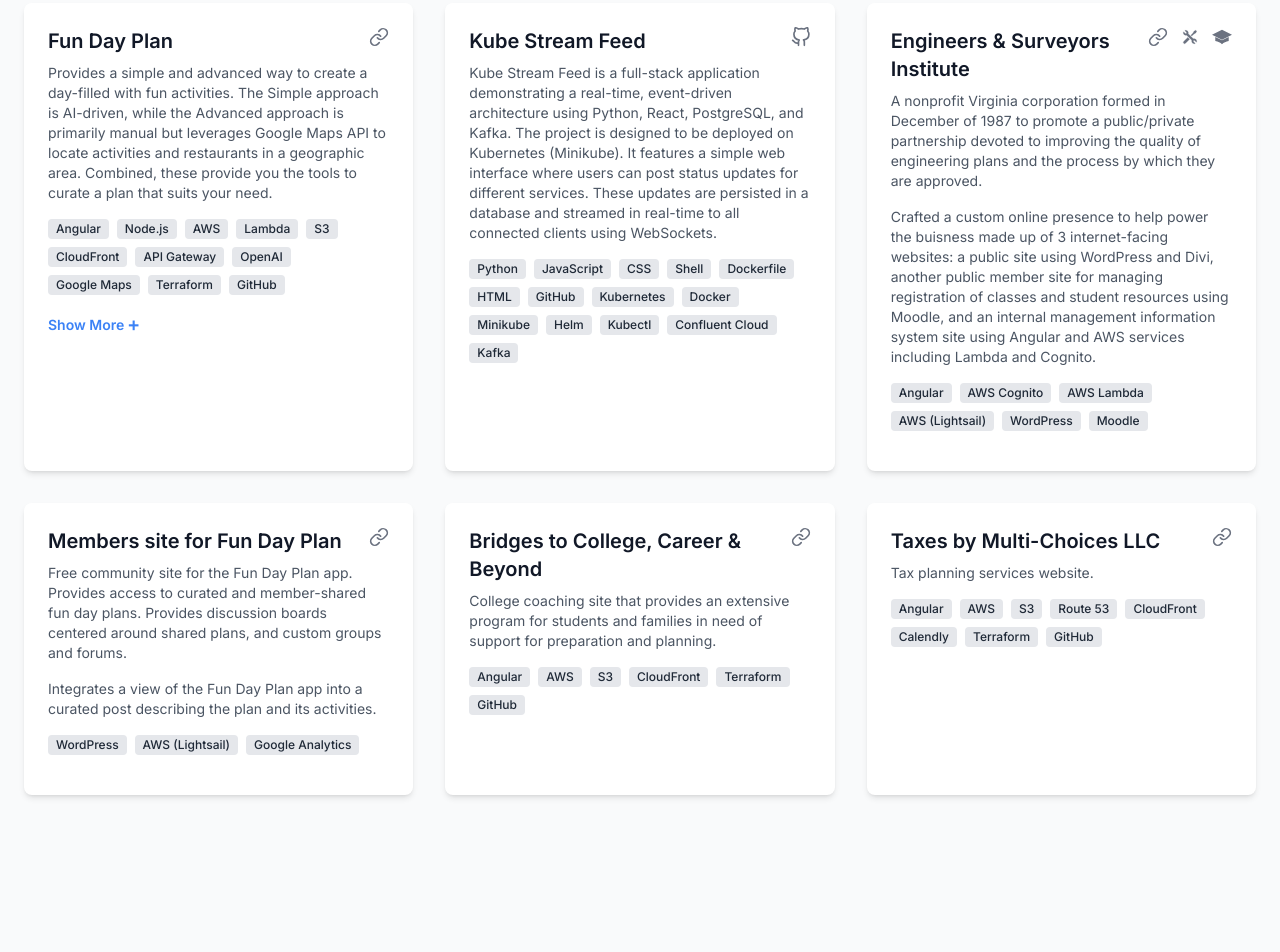
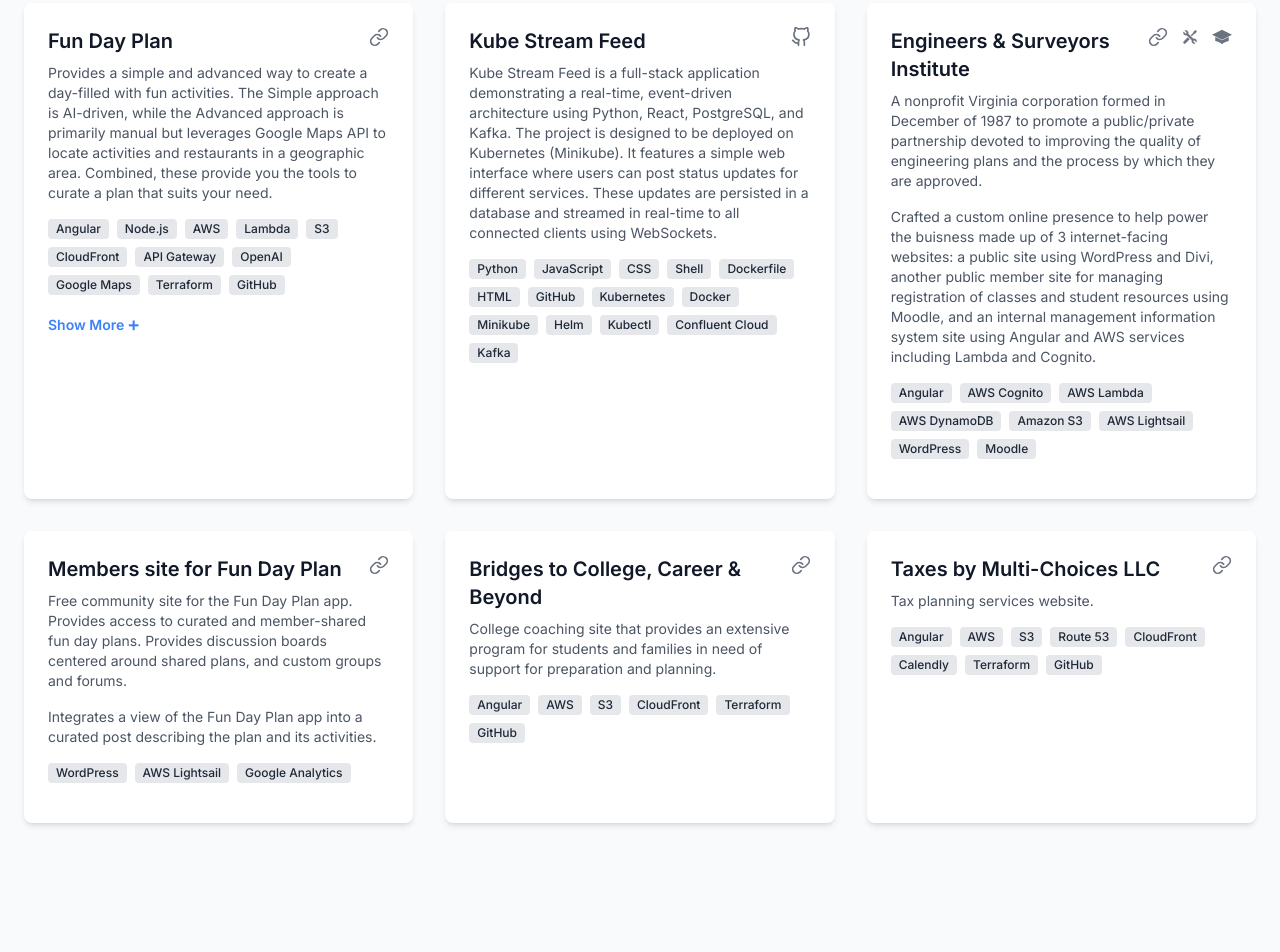
Before and after one commit to Draghonite/Draghonite.github.io, a plain HTML site: page index.html in a window 1280 px wide. Shown: the part 1814-2766 px from the top of the page. Drawn offline with nearby package versions, Linux system fonts and the light colour scheme.

Commit message:
Minor updates

```diff
--- a/index.html
+++ b/index.html
@@ -340,7 +340,9 @@
                           <span class="bg-gray-200 text-gray-800 dark:bg-gray-700 dark:text-gray-300 text-xs font-medium px-2 py-0.5 rounded">Angular</span>
                           <span class="bg-gray-200 text-gray-800 dark:bg-gray-700 dark:text-gray-300 text-xs font-medium px-2 py-0.5 rounded">AWS Cognito</span>
                           <span class="bg-gray-200 text-gray-800 dark:bg-gray-700 dark:text-gray-300 text-xs font-medium px-2 py-0.5 rounded">AWS Lambda</span>
-                          <span class="bg-gray-200 text-gray-800 dark:bg-gray-700 dark:text-gray-300 text-xs font-medium px-2 py-0.5 rounded">AWS (Lightsail)</span>
+                          <span class="bg-gray-200 text-gray-800 dark:bg-gray-700 dark:text-gray-300 text-xs font-medium px-2 py-0.5 rounded">AWS DynamoDB</span>
+                          <span class="bg-gray-200 text-gray-800 dark:bg-gray-700 dark:text-gray-300 text-xs font-medium px-2 py-0.5 rounded">Amazon S3</span>
+                          <span class="bg-gray-200 text-gray-800 dark:bg-gray-700 dark:text-gray-300 text-xs font-medium px-2 py-0.5 rounded">AWS Lightsail</span>
                           <span class="bg-gray-200 text-gray-800 dark:bg-gray-700 dark:text-gray-300 text-xs font-medium px-2 py-0.5 rounded">WordPress</span>
                           <span class="bg-gray-200 text-gray-800 dark:bg-gray-700 dark:text-gray-300 text-xs font-medium px-2 py-0.5 rounded">Moodle</span>
                       </div>
@@ -364,7 +366,7 @@
                       <p class="text-gray-600 dark:text-gray-400 text-sm mb-4">Integrates a view of the Fun Day Plan app into a curated post describing the plan and its activities.</p>
                       <div class="flex flex-wrap gap-2 mb-4">
                           <span class="bg-gray-200 text-gray-800 dark:bg-gray-700 dark:text-gray-300 text-xs font-medium px-2 py-0.5 rounded">WordPress</span>
-                          <span class="bg-gray-200 text-gray-800 dark:bg-gray-700 dark:text-gray-300 text-xs font-medium px-2 py-0.5 rounded">AWS (Lightsail)</span>
+                          <span class="bg-gray-200 text-gray-800 dark:bg-gray-700 dark:text-gray-300 text-xs font-medium px-2 py-0.5 rounded">AWS Lightsail</span>
                           <span class="bg-gray-200 text-gray-800 dark:bg-gray-700 dark:text-gray-300 text-xs font-medium px-2 py-0.5 rounded">Google Analytics</span>
                       </div>
                       <!-- <button class="w-full text-left text-sm text-blue-500 dark:text-blue-400 font-semibold focus:outline-none project-details-toggle" aria-expanded="false">
```
